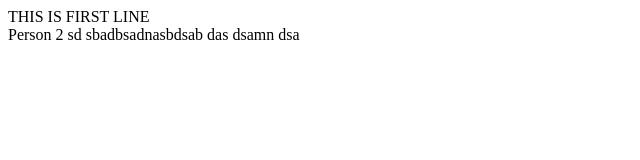
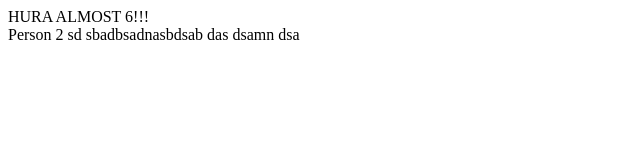
Before and after one commit to gravitysoftware/chrissyb, a plain HTML site: page contact.html in a window 1280 px wide. Shown: the full height of the page, 0-640 px from the left. Drawn offline with Linux system fonts and the light colour scheme.

Commit message:
changing top

```diff
--- a/contact.html
+++ b/contact.html
@@ -11,7 +11,7 @@
         <meta name="viewport" content="width=device-width, initial-scale=1.0">
     </head>
     <body>
-        <div id="1">THIS IS FIRST LINE</div>
+        <div id="1">HURA ALMOST 6!!!</div>
         <div id="2">Person 2 sd sbadbsadnasbdsab das dsamn dsa</div>
     </body>
 </html>
```
